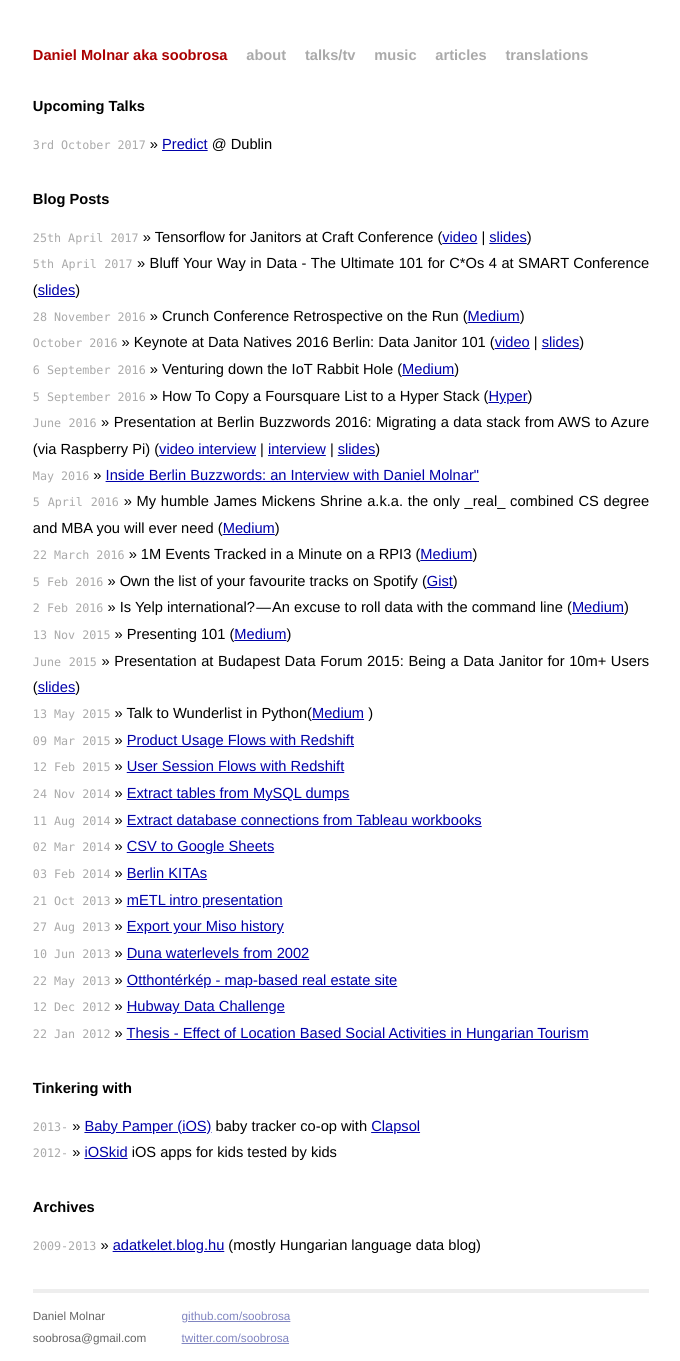
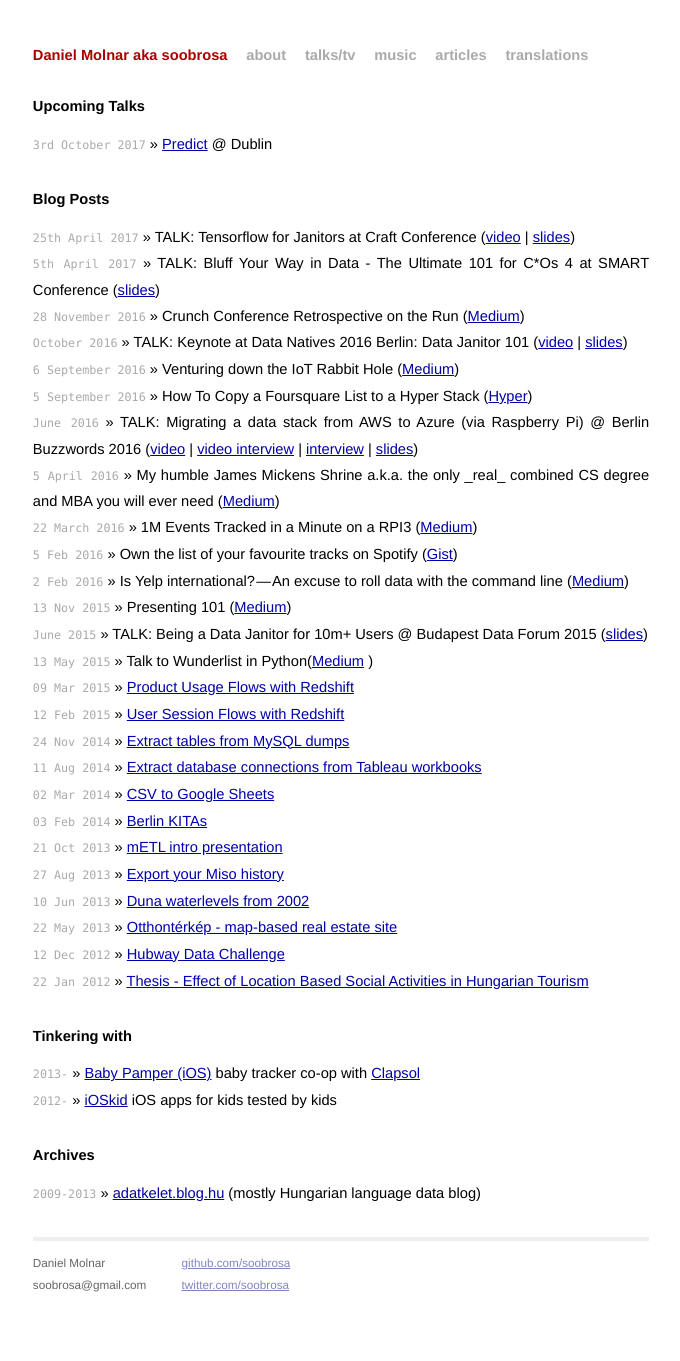
Before and after one commit to mojombo/mojombo.github.io, a Jekyll site: the page built from index.html, in a window 1280 px wide. Shown: the whole page, without its empty margins (299-979 px from the left). Built offline with Jekyll 4.4.1, drawn with Linux system fonts in a browser that asks for light colours; after the commit the page ends 1308 px from its top, so only the background shows below that.

Commit message:
Update index.html

```diff
--- a/index.html
+++ b/index.html
@@ -12,20 +12,19 @@
 <div id="home">
   <h1>Blog Posts</h1>
   <ul class="posts">
-    <li><span>25th April 2017</span> &raquo; Tensorflow for Janitors at Craft Conference (<a href="http://www.ustream.tv/recorded/102859407">video</a> | <a href="https://www.slideshare.net/soobrosa/tensorflow-for-janitors">slides</a>)
-    <li><span>5th April 2017</span> &raquo; Bluff Your Way in Data - The Ultimate 101 for C*Os 4 at SMART Conference (<a href="https://www.slideshare.net/soobrosa/bluff-your-way-in-data-the-ultimate-101-for-cos">slides</a>)
+    <li><span>25th April 2017</span> &raquo; TALK: Tensorflow for Janitors at Craft Conference (<a href="http://www.ustream.tv/recorded/102859407">video</a> | <a href="https://www.slideshare.net/soobrosa/tensorflow-for-janitors">slides</a>)
+    <li><span>5th April 2017</span> &raquo; TALK: Bluff Your Way in Data - The Ultimate 101 for C*Os 4 at SMART Conference (<a href="https://www.slideshare.net/soobrosa/bluff-your-way-in-data-the-ultimate-101-for-cos">slides</a>)
     <li><span>28 November 2016</span> &raquo; Crunch Conference Retrospective on the Run (<a href="https://medium.com/@soobrosa/crunch-conference-retrospective-on-the-run-e2e4839cee02#.e8do7ngm0">Medium</a>)
-    <li><span>October 2016</span> &raquo; Keynote at Data Natives 2016 Berlin: Data Janitor 101 (<a href="https://www.youtube.com/watch?v=oKWmg3oBJgc">video</a> | <a href="http://www.slideshare.net/soobrosa/data-janitor-101">slides</a>)
+    <li><span>October 2016</span> &raquo; TALK: Keynote at Data Natives 2016 Berlin: Data Janitor 101 (<a href="https://www.youtube.com/watch?v=oKWmg3oBJgc">video</a> | <a href="http://www.slideshare.net/soobrosa/data-janitor-101">slides</a>)
     <li><span>6 September 2016</span> &raquo; Venturing down the IoT Rabbit Hole (<a href="https://medium.com/@soobrosa/venturing-down-the-iot-rabbit-hole-5480f8273e68#.5l20h7d8m">Medium</a>)
     <li><span>5 September 2016</span> &raquo; How To Copy a Foursquare List to a Hyper Stack (<a href="http://community.hyperrr.co/t/how-to-copy-a-foursquare-list-to-a-hyper-stack/48">Hyper</a>)
-    <li><span>June 2016</span> &raquo; Presentation at Berlin Buzzwords 2016: Migrating a data stack from AWS to Azure (via Raspberry Pi) (<a href="https://www.youtube.com/watch?v=QhXPANTd9nE">video interview</a> | <a href="https://www.youtube.com/watch?v=9X7_nzZbZsA">interview</a> | <a href="http://www.slideshare.net/soobrosa/migrating-a-data-stack-from-aws-to-azure-via-raspberry-pi">slides</a>)
-    <li><span>May 2016</span> &raquo; <a href="https://berlinbuzzwords.de/news/inside-berlin-buzzwords-interview-daniel-molnar">Inside Berlin Buzzwords: an Interview with Daniel Molnar"</a></li>
+    <li><span>June 2016</span> &raquo; TALK: Migrating a data stack from AWS to Azure (via Raspberry Pi) @ Berlin Buzzwords 2016 (<a href="https://www.youtube.com/watch?v=QhXPANTd9nE">video</a> | <a href="https://www.youtube.com/watch?v=9X7_nzZbZsA">video interview</a> | <a href="https://berlinbuzzwords.de/news/inside-berlin-buzzwords-interview-daniel-molnar">interview</a> | <a href="http://www.slideshare.net/soobrosa/migrating-a-data-stack-from-aws-to-azure-via-raspberry-pi">slides</a>)
     <li><span>5 April 2016</span> &raquo; My humble James Mickens Shrine a.k.a. the only _real_ combined CS degree and MBA you will ever need (<a href="https://medium.com/@soobrosa/my-humble-james-mickens-shrine-a-k-a-the-only-real-combined-cs-degree-and-mba-you-will-ever-need-1f437f496d1c#.f281aaqbh">Medium</a>)
     <li><span>22 March 2016</span> &raquo; 1M Events Tracked in a Minute on a RPI3 (<a href="https://medium.com/@soobrosa/1m-events-tracked-in-a-minute-on-a-rpi3-b5fb824d90bf#.ubobs2rnk">Medium</a>)
     <li><span>5 Feb 2016</span> &raquo; Own the list of your favourite tracks on Spotify (<a href="https://gist.github.com/soobrosa/a6119b2ee35555c296f3">Gist</a>)
     <li><span>2 Feb 2016</span> &raquo; Is Yelp international? — An excuse to roll data with the command line (<a href="https://medium.com/@soobrosa/is-yelp-international-an-excuse-to-roll-data-with-the-command-line-415dc04499a3#.gzu0dqg38">Medium</a>)
     <li><span>13 Nov 2015</span> &raquo; Presenting 101 (<a href="https://medium.com/wunderlist-engineering/presenting-101-c65283ab1828#.snfrx1j1z">Medium</a>)
-    <li><span>June 2015</span> &raquo; Presentation at Budapest Data Forum 2015: Being a Data Janitor for 10m+ Users (<a href="http://www.slideshare.net/soobrosa/6w-bp-datashow">slides</a>)
+    <li><span>June 2015</span> &raquo; TALK: Being a Data Janitor for 10m+ Users @ Budapest Data Forum 2015 (<a href="http://www.slideshare.net/soobrosa/6w-bp-datashow">slides</a>)
     <li><span>13 May 2015</span> &raquo; Talk to Wunderlist in Python(<a href="https://medium.com/wunderlist-engineering/talk-to-wunderlist-in-python-8c456a1ba821#.xutrr3cwt">Medium</a> )
     {% for post in site.categories["post"] %}
       <li><span>{{ post.date | date_to_string }}</span> &raquo; <a href="{{ post.url }}">{{ post.title }}</a></li>
```
